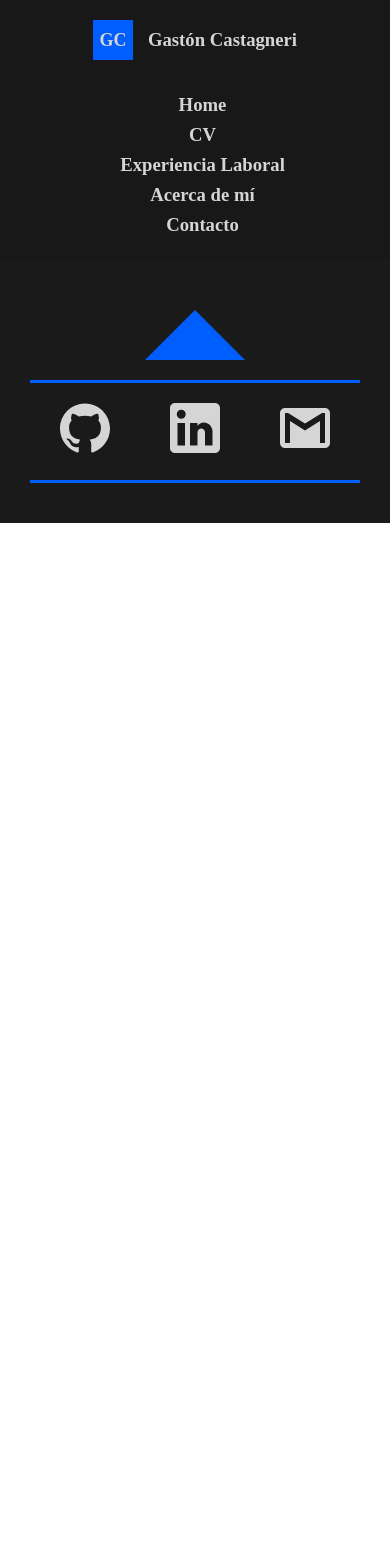
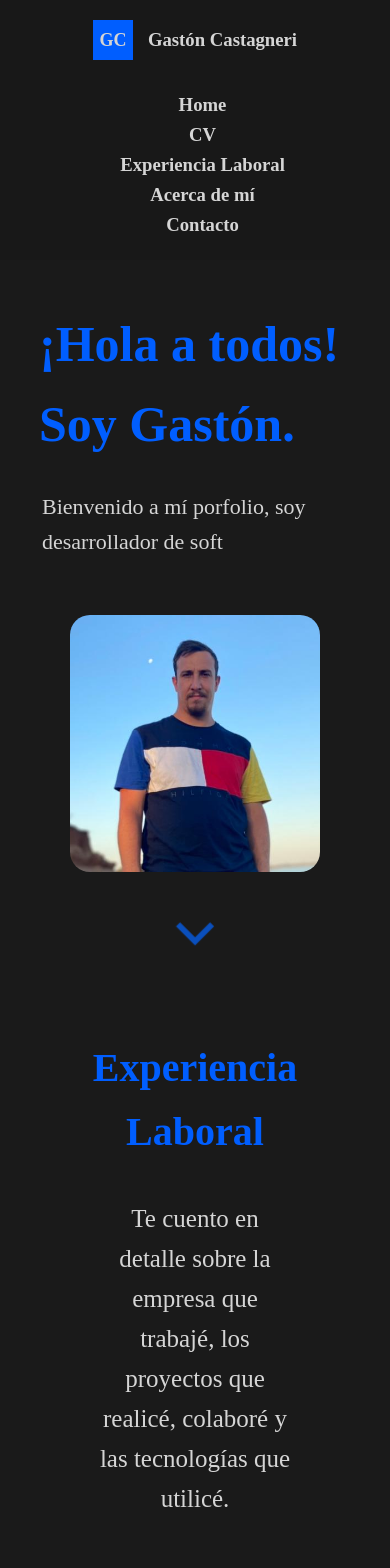
Before and after one commit to G-Castagneri/portfolio, a React (Create React App) app: page /portfolio in a window 390 px wide. Shown: the top 1568 px of the page. Before the commit the page ends 844 px from the top, so only its background shows below. Built offline with nearby package versions, Linux system fonts and the light colour scheme.

Commit message:
Estilos y configuracion

```diff
--- a/package.json
+++ b/package.json
@@ -1,4 +1,5 @@
 {
+
   "name": "portfolio",
   "version": "0.1.0",
   "private": true,
@@ -22,6 +23,7 @@
     "browserify-zlib": "^0.2.0",
     "buffer": "^6.0.3",
     "downloadjs": "^1.4.7",
+    "gh-pages": "^3.2.3",
     "pdf-viewer-reactjs": "^2.2.3",
     "react": "^17.0.2",
     "react-dom": "^17.0.2",
--- a/src/App.js
+++ b/src/App.js
@@ -13,7 +13,7 @@ function App() {
       <NavContainer></NavContainer>
       <ScrollToTop />
       <Switch>
-        <Route exact path="/">
+        <Route exact path="/portfolio">
           <Section />
         </Route>
         <Route path="/work">
--- a/src/assets/about.css
+++ b/src/assets/about.css
@@ -8,9 +8,11 @@
   text-align: left;
   padding-top: 50px;
   padding-bottom: 50px;
+  min-height: 300px;
 }
 @media only screen and (max-width: 600px) {
   .estilo-about {
     width: 90%;
+    min-height: 400px;
   }
 }
--- a/src/assets/general.css
+++ b/src/assets/general.css
@@ -8,6 +8,7 @@ body {
   scroll-behavior: smooth;
   overflow-y: auto !important;
   overflow-x: hidden !important;
+
 }
 article {
   position: relative;
--- a/src/assets/work.css
+++ b/src/assets/work.css
@@ -72,17 +72,17 @@ li {
     display: block;
     flex-direction: column;
   }
-  /* Estilo del typewriter-effect */
+  /* Estilo del Mui-effect */
   .css-1v6o2d9-MuiTimelineItem-root:nth-of-type(even) {
     width: 100%;
     height: auto;
     flex-direction: column !important;
   }
-  /* Estilo del typewriter-effect */
+  /* Estilo del Mui-effect */
   .css-1fe7e6p-MuiTimelineSeparator-root {
     display: none !important;
   }
-  /* Estilo del typewriter-effect */
+  /* Estilo del Mui-effect */
   .css-1v6o2d9-MuiTimelineItem-root {
     flex-direction: column;
   }
--- a/src/commons/NavContainer.js
+++ b/src/commons/NavContainer.js
@@ -7,13 +7,13 @@ const NavContainer = () => {
   return (
     <nav>
       <div className="nav-container">
-        <Link to="/">
+        <Link to="/portfolio">
           <p className="estilo-logo">GC </p>
           <h3 className="estilo-logo-nombre">Gastón Castagneri</h3>
         </Link>
       </div>
       <div className="nav-container ">
-        <Link className="estilo-logo-nombre" to="/">
+        <Link className="estilo-logo-nombre" to="/portfolio">
           <h3>Home</h3>
         </Link>
         <a href={pdf} download="CASTAGNERI_GASTON_CV.pdf">
--- a/src/commons/Section.js
+++ b/src/commons/Section.js
@@ -53,7 +53,7 @@ const Section = () => {
           <div className="estilo-resto-article">
             <h2>Experiencia Laboral</h2>
             <p>
-              Cuento en detalle sobre la empresa que trabajé, los proyectos que
+              Te cuento en detalle sobre la empresa que trabajé, los proyectos que
               realicé, colaboré y las tecnologías que utilicé.
             </p>
           </div>
@@ -92,7 +92,7 @@ const Section = () => {
         <div>
           <div className="estilo-resto-article">
             <h2 id="sobre-mí">Sobre mí</h2>
-            <p>Aca te cuento acerca de mí, mis estudios y hobbies </p>
+            <p>Te cuento acerca de mí, mis estudios y hobbies </p>
           </div>
           <div>
             <Link className="estilo-link" to="/about">
```
Also changed, not shown: 1 other file (tests, documents, lock files or other folders).
